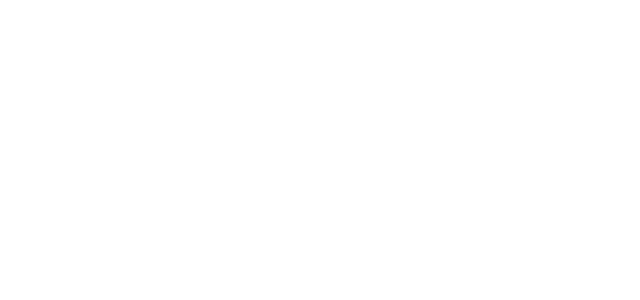
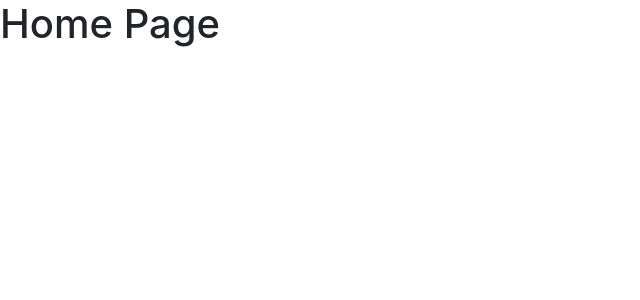
Before and after one commit to El-Mercia/corrige-exo-3, a React (Create React App) app in the folder corrige-exo-3/: page / in a window 1280 px wide. Shown: the top 300 px of the page, without its empty margins (0-640 px from the left). Built offline with nearby package versions, Linux system fonts and the light colour scheme.

Commit message:
add Home.js

```diff
--- a/corrige-exo-3/src/App.js
+++ b/corrige-exo-3/src/App.js
@@ -7,7 +7,7 @@
 
 
 
-
+import Home          from './pages/Home';
 import CreateComment from './pages/CreateComment';
 import DeleteComment from './pages/DeleteComment';
 
@@ -16,6 +16,7 @@
     <Router>
 
       <Switch>
+        <Route exact path="/"          component={Home}          />
         <Route path="/comments/create" component={CreateComment} />
         <Route path="/comments/delete" component={DeleteComment} />
       </Switch>
--- /dev/null
+++ b/corrige-exo-3/src/pages/Home.js
@@ -0,0 +1,11 @@
+import React from 'react';
+
+const Home = () => {
+    return (
+        <div>
+            <h1>Home Page</h1>
+        </div>
+    );
+};
+
+export default Home;
```
